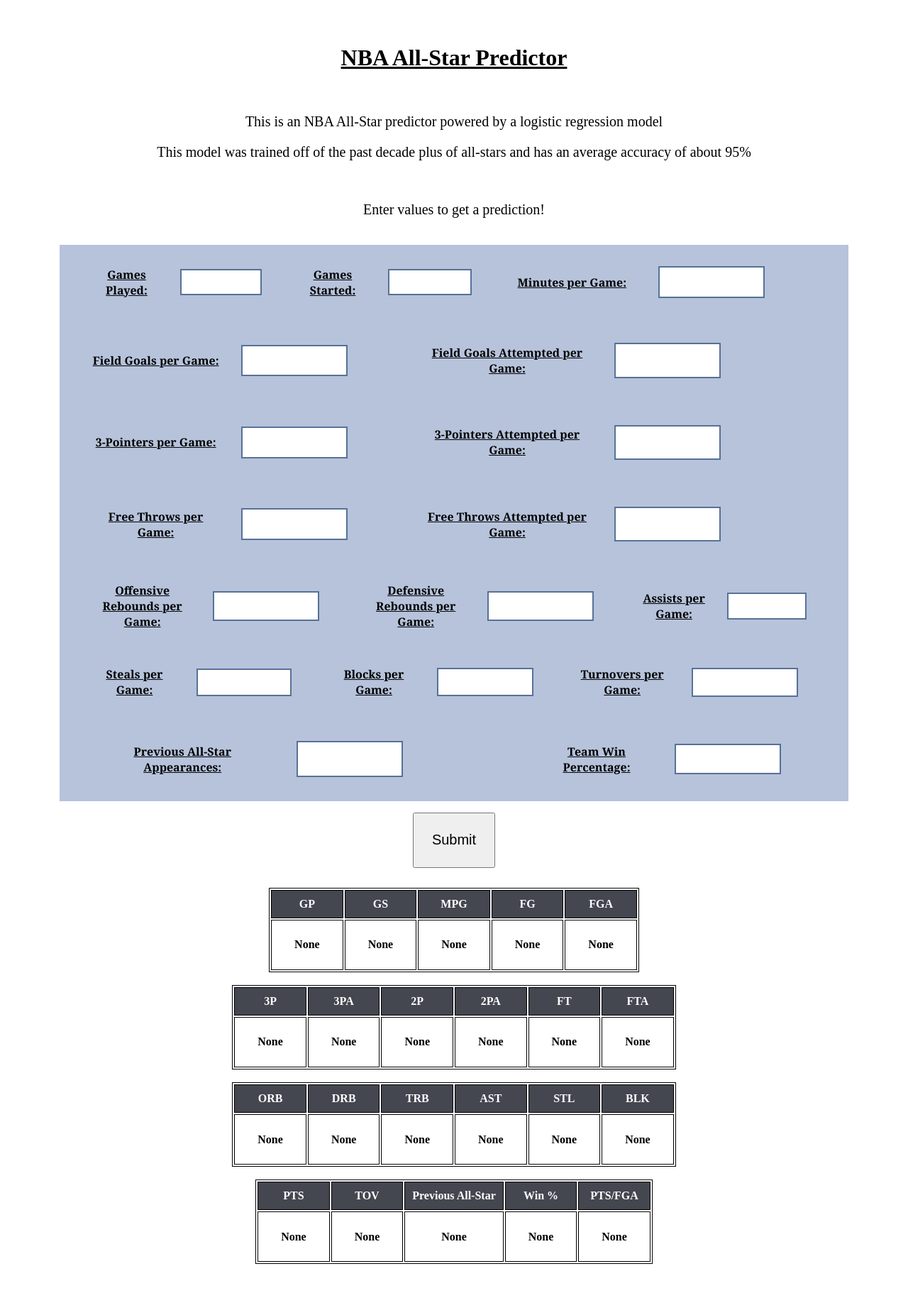
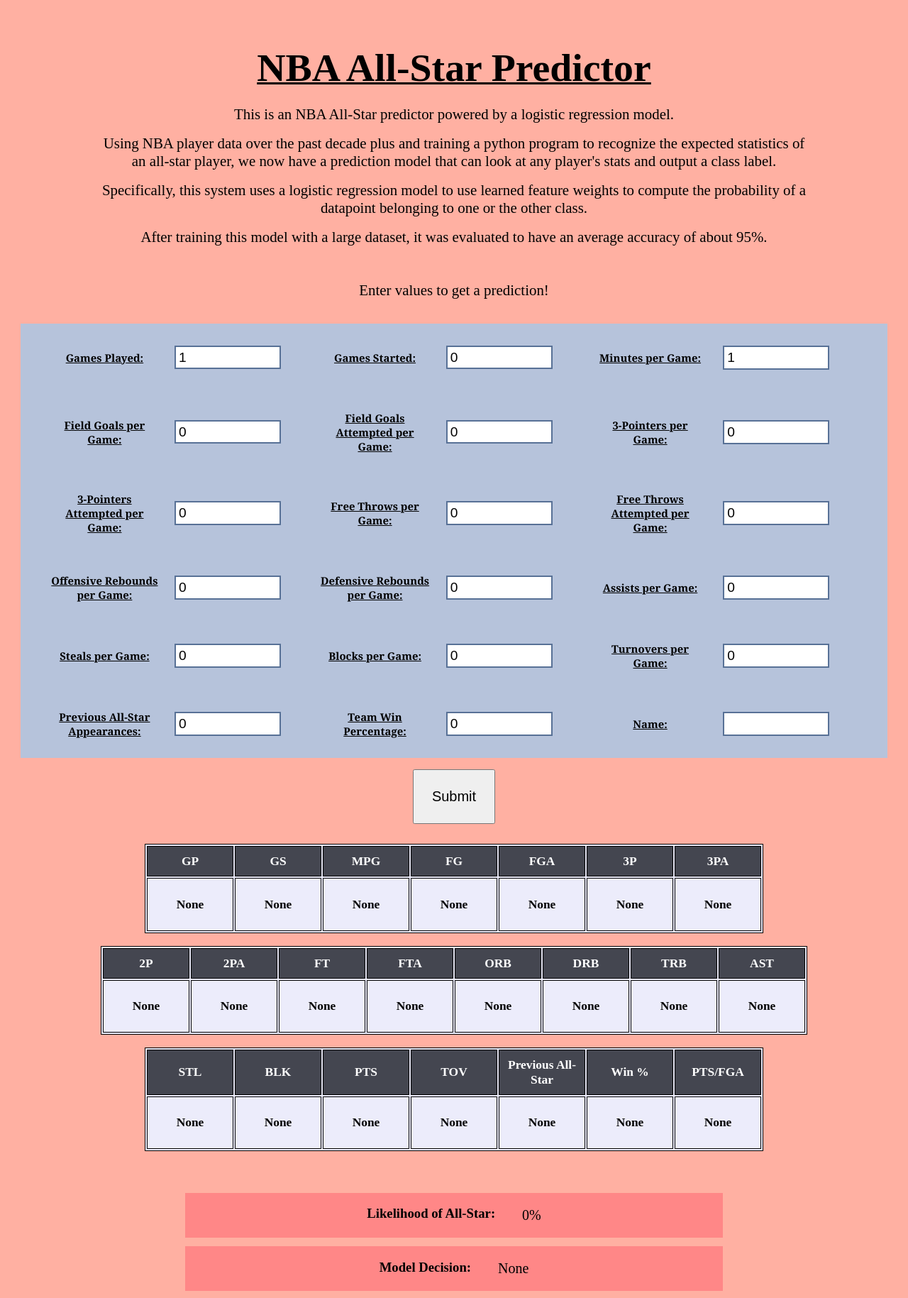
Before and after one commit to chenry22/nba-allstar-predictor, a Flask app: page / in a window 1280 px wide. Shown: the whole page at 71% size. Run offline with Flask 3, Linux system fonts and the light colour scheme.

Commit message:
Website connected to model // Cleaned up CSS

```diff
--- a/main.py
+++ b/main.py
@@ -1,4 +1,5 @@
-from flask import Flask, render_template
+import predictor
+from flask import Flask, render_template, request
 
 app = Flask(__name__)
 
@@ -6,5 +7,11 @@
 def main():
     return render_template('index.html')
 
+@app.route('/process', methods=['POST'])
+def process():
+    data = request.get_json()
+    prediction = predictor.getPrediction(data)
+    return prediction;
+
 if __name__ == "__main__":
     app.run(debug=True)
--- a/static/main.js
+++ b/static/main.js
@@ -1,6 +1,7 @@
 function submitData() {
     var form = document.getElementById("inputform");
     var data = new FormData(form)
+    console.log(data.get("name"))
     var inputArray = new Array();
 
     for (var[key, value] of data){
@@ -97,16 +98,15 @@
         }
     }
 
-    for(var i = 0; i < inputArray.length; i++){
+    for(var i = 0; i < inputArray.length - 1; i++){
         inputArray[i] = Math.round(inputArray[i] * 100) / 100;
     };
 
     var row1 = document.getElementById("show_vals_1").getElementsByTagName('td');
     var row2 = document.getElementById("show_vals_2").getElementsByTagName('td');
     var row3 = document.getElementById("show_vals_3").getElementsByTagName('td');
-    var row4 = document.getElementById("show_vals_4").getElementsByTagName('td');
 
-    for(var i = 0; i < Math.max(row1.length, row2.length, row3.length, row4.length); i++){
+    for(var i = 0; i < Math.max(row1.length, row2.length, row3.length); i++){
         if(i < row1.length){
             row1[i].innerHTML = inputArray[i];
         }
@@ -116,20 +116,27 @@
         if(i < row3.length){
             row3[i].innerHTML = inputArray[i + row1.length + row2.length];
         }
-        if(i < row4.length){
-            row4[i].innerHTML = inputArray[i + row1.length + row2.length + row3.length];
-        }
     }
 
-    // var pyrequest = $.ajax({
-    //     type: "GET",
-    //     dataType: "json",
-    //     url: "~/predictor.py",
-    //     async: false,
-    //     data: {param: data}
-    // });
-
-    // console.log(pyrequest.responseText);
+    getPredictions(inputArray);
 
     return false;
 }
+
+function getPredictions(arr_in){
+    jQuery.ajax({
+        url: '/process',
+        type: 'POST',
+        data: JSON.stringify(arr_in),
+        contentType: "application/json",
+
+        success: function(response) {
+            console.log(response)
+            document.getElementById('return_pct').innerHTML = response.prob;
+            document.getElementById('return_dec').innerHTML = response.decision;
+        },
+        error: function(error) {
+            console.log(error);
+        }
+    });
+}
--- a/static/style.css
+++ b/static/style.css
@@ -1,10 +1,45 @@
-p {
+html {
+    background: rgba(255, 99, 71, 0.5);
+}
+
+#table_div table {
+    background-color: rgb(236, 236, 251);
+}
+
+#returns {
+    display: flex;
+    justify-content: center;
+
+    text-align: center;
+
+    margin-left: 20%;
+    margin-right: 20%;
+    margin-top: 1%;
+
+    background-color: rgb(255, 135, 135);
+}
+
+#returns h3 {
+    margin-right: 5%;
+}
+
+#returns p {
     font-size: 20;
+}
+
+p.descript {
+    text-align: center;
+    font-size-adjust: 0.6;
+
+    margin-left: 10%;
+    margin-right: 10%;
 }
 
 h1.title {
     margin-top: 5%;
     text-align: center;
+
+    font-size-adjust: 0.8;
 }
 
 .center {
@@ -20,6 +55,8 @@
     border: 1px solid black;
     margin-left: auto;
     margin-right: auto;
+
+    font-size-adjust: 0.5;
 }
 
 #inputform label {
@@ -29,6 +66,8 @@
 
 #table_div th {
     padding: 10px;
+    width: 100px;
+
     background-color: rgb(68, 70, 80);
     color: white;
 }
@@ -75,8 +114,6 @@
     text-align: left;
 
     padding: 1%;
-    padding-top: 2%;
-    padding-bottom: 2%;
 
     margin-left: 2%;
     margin-right: 2%;
--- a/templates/index.html
+++ b/templates/index.html
@@ -1,5 +1,6 @@
 <link rel="stylesheet"  type="text/css" href="{{url_for('.static', filename='style.css')}}">
 <script type="text/javascript" src="{{ url_for('static', filename='main.js') }}"></script>
+<script src="https://ajax.googleapis.com/ajax/libs/jquery/3.7.1/jquery.min.js"></script>
 
 <!DOCTYPE html>
 <html lang="en">
@@ -8,12 +9,18 @@
   </head>
   <body>
     <h1 class="title"><u>NBA All-Star Predictor</u></h1>
-    <br>
-    <p class="center">This is an NBA All-Star predictor powered by a logistic regression model</p>
-    <p class="center">This model was trained off of the past decade plus of all-stars and has an average accuracy of about 95%</p>
+
+    <p class="descript">This is an NBA All-Star predictor powered by a logistic regression model.</p>
+    <p class="descript">Using NBA player data over the past decade plus and training a
+      python program to recognize the expected statistics of an all-star player, we now have
+      a prediction model that can look at any player's stats and output a class label.</p>
+    <p class="descript"> Specifically, this system uses a logistic regression model to use learned feature weights
+      to compute the probability of a datapoint belonging to one or the other class.</p>
+    <p class="descript">After training this model with a large dataset, it was evaluated
+      to have an average accuracy of about 95%.</p>
     <br>
     <div>
-      <p class="center">Enter values to get a prediction!</p>
+      <p class="descript">Enter values to get a prediction!</p>
       <p id="input_err"></p><br>
       <div id="form_div">
         <form class="center" id="inputform" onsubmit="return false;">
@@ -21,107 +28,102 @@
             <tr>
               <td>
                 <label for="gplayed">Games Played:</label>
-                <input type="number" name="gplayed" min="0" max="82" step="1">
+                <input type="number" name="gplayed" min="1" max="82" step="1" value="1">
               </td>
 
               <td>
                 <label for="gstarted">Games Started:</label>
-                <input type="number" name="gstarted" min="0" max="82" step="1">
+                <input type="number" name="gstarted" min="0" max="82" step="1" value="0">
               </td>
 
               <td>
                 <label for="mpg">Minutes per Game:</label>
-                <input type="number" name="mpg" min="0" step="0.01">
-              </td>
-            </tr>
-          </table>
-
-          <table id="input_table">
-            <tr>
-              <td>
-                <label for="fgpg">Field Goals per Game:</label>
-                <input type="number" name="fgpg" min="0" step="0.01">
-              </td>
-
-              <td>
-                <label for="fgapg">Field Goals Attempted per Game:</label>
-                <input type="number" name="fgapg" min="0" step="0.01">
+                <input type="number" name="mpg" min="1" step="0.01" value="1">
               </td>
             </tr>
 
             <tr>
               <td>
-                <label for="3ppg">3-Pointers per Game:</label>
-                <input type="number" name="3ppg" min="0" step="0.01">
+                <label for="fgpg">Field Goals per Game:</label>
+                <input type="number" name="fgpg" step="0.01" value="0">
               </td>
 
               <td>
-                <label for="3papg">3-Pointers Attempted per Game:</label>
-                <input type="number" name="3papg" min="0" step="0.01">
+                <label for="fgapg">Field Goals Attempted per Game:</label>
+                <input type="number" name="fgapg" step="0.01" value="0">
+              </td>
+
+              <td>
+                <label for="3ppg">3-Pointers per Game:</label>
+                <input type="number" name="3ppg" step="0.01" value="0">
               </td>
             </tr>
 
             <tr>
               <td>
+                <label for="3papg">3-Pointers Attempted per Game:</label>
+                <input type="number" name="3papg" step="0.01" value="0">
+              </td>
+
+              <td>
                 <label for="ftpg">Free Throws per Game:</label>
-                <input type="number" name="ftpg" min="0" step="0.01">
+                <input type="number" name="ftpg" step="0.01" value="0">
               </td>
 
               <td>
                 <label for="ftapg">Free Throws Attempted per Game:   </label>
-                <input type="number" name="ftapg" min="0" step="0.01">
+                <input type="number" name="ftapg" step="0.01" value="0">
               </td>
             </tr>
-          </table>
 
-          <table id="input_table">
             <tr>
               <td>
                 <label for="orbpg">Offensive Rebounds per Game:   </label>
-                <input type="number" name="orbpg" min="0" step="0.01">
+                <input type="number" name="orbpg" step="0.01" value="0">
               </td>
 
               <td>
                 <label for="drpg">Defensive Rebounds per Game:   </label>
-                <input type="number" name="drpg" min="0" step="0.01">
+                <input type="number" name="drpg" step="0.01" value="0">
               </td>
 
               <td>
                 <label for="apg">Assists per Game:   </label>
-                <input type="number" name="apg" min="0" step="0.01">
+                <input type="number" name="apg" step="0.01" value="0">
               </td>
             </tr>
-          </table>
 
-          <table id="input_table">
             <tr>
               <td>
                 <label for="spg">Steals per Game:    </label>
-                <input type="number" name="spg" min="0" step="0.01">
+                <input type="number" name="spg" step="0.01" value="0">
               </td>
 
               <td>
                 <label for="bpg">Blocks per Game:   </label>
-                <input type="number" name="bpg" min="0" step="0.01">
+                <input type="number" name="bpg" step="0.01" value="0">
               </td>
 
               <td>
                 <label for="tovpg">Turnovers per Game:   </label>
-                <input type="number" name="tovpg" min="0" step="0.01">
+                <input type="number" name="tovpg" step="0.01" value="0">
               </td>
             </tr>
-          </table>
 
-          <table id="input_table">
             <tr>
               <td>
                 <label for="allstarnum">Previous All-Star Appearances:   </label>
-                <input type="number" name="allstarnum" min="0" step="1">
+                <input type="number" name="allstarnum" step="1" value="0">
               </td>
 
               <td>
                 <label for="winpct">Team Win Percentage:   </label>
-                <input type="number" name="winpct" min="0" max="1" step="0.01">
+                <input type="number" name="winpct" step="0.01" value="0">
+              </td>
+
+              <td>
+                <label for="name">Name:   </label>
+                <input type="text" name="name">
               </td>
             </tr>
           </table>
@@ -141,6 +143,8 @@
           <th>MPG</th>
           <th>FG</th>
           <th>FGA</th>
+          <th>3P</th>
+          <th>3PA</th>
         </tr>
         <tr>
           <td id="tgp">None</td>
@@ -148,46 +152,36 @@
           <td id="tmpg">None</td>
           <td id="tfgpg">None</td>
           <td id="tfgapg">None</td>
+          <td id="t3ppg">None</td>
+          <td id="t3papg">None</td>
         </tr>
       </table><br>
       <table class="center" id="show_vals_2">
         <tr>
-          <th>3P</th>
-          <th>3PA</th>
           <th>2P</th>
           <th>2PA</th>
           <th>FT</th>
           <th>FTA</th>
+          <th>ORB</th>
+          <th>DRB</th>
+          <th>TRB</th>
+          <th>AST</th>
         </tr>
         <tr>
-          <td id="t3ppg">None</td>
-          <td id="t3papg">None</td>
           <td id="t2ppg">None</td>
           <td id="t2papg">None</td>
           <td id="tftpg">None</td>
           <td id="tftapg">None</td>
+          <td id="torbpg">None</td>
+          <td id="tdrbpg">None</td>
+          <td id="ttrbpg">None</td>
+          <td id="tapg">None</td>
         </tr>
       </table><br>
       <table class="center" id="show_vals_3">
         <tr>
-          <th>ORB</th>
-          <th>DRB</th>
-          <th>TRB</th>
-          <th>AST</th>
           <th>STL</th>
           <th>BLK</th>
-        </tr>
-        <tr>
-          <td id="torbpg">None</td>
-          <td id="tdrbpg">None</td>
-          <td id="ttrbpg">None</td>
-          <td id="tapg">None</td>
-          <td id="tspg">None</td>
-          <td id="tbpg">None</td>
-        </tr>
-      </table><br>
-      <table class="center" id="show_vals_4">
-        <tr>
           <th>PTS</th>
           <th>TOV</th>
           <th>Previous All-Star</th>
@@ -195,15 +189,23 @@
           <th>PTS/FGA</th>
         </tr>
         <tr>
+          <td id="tspg">None</td>
+          <td id="tbpg">None</td>
           <td id="tppg">None</td>
           <td id="ttovpg">None</td>
           <td id="tprevallstar">None</td>
           <td id="twinpct">None</td>
           <td id="tpts_fga">None</td>
         </tr>
-      </table>
+      </table><br>
     </div><br>
-    <p id="return_pct"></p>
-    <p id="return_dec"></p>
+    <div id="returns">
+      <h3>Likelihood of All-Star:</h3>
+      <p id="return_pct">0%</p>
+    </div>
+    <div id="returns">
+      <h3>Model Decision: </h3>
+      <p id="return_dec">None</p>
+    </div>
   </body>
 </html>
```
Also changed, not shown: predictor.py (+33 -19 lines), 1 other file.
